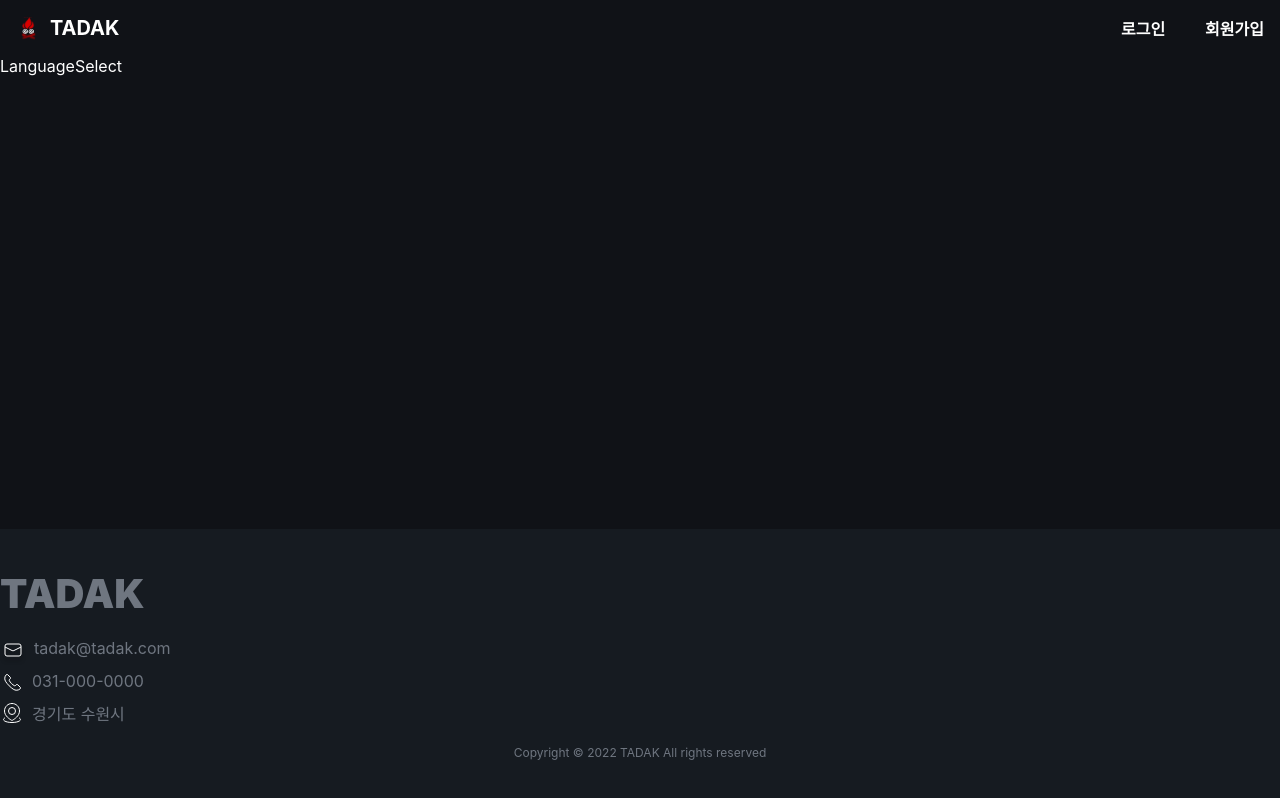
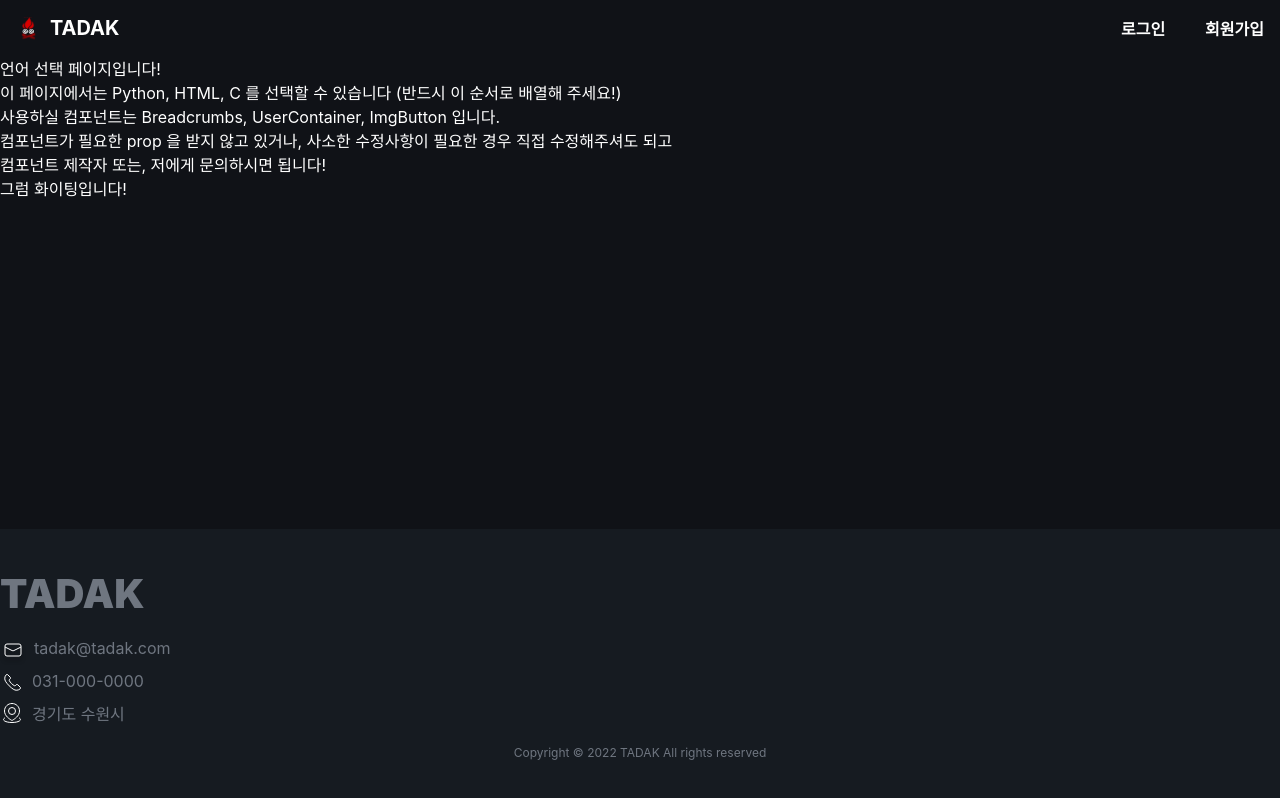
Before and after one commit to team-tadak/tadak-frontend, a React (Create React App) app: page /languageselect in a window 1280 px wide. Built offline with nearby package versions, Linux system fonts and the light colour scheme; no server answers; a web font is replaced by a local one.

Commit message:
chore: 언어 선택 페이지에 대한 (/languageselect) 안내사항 작성

```diff
--- a/src/pages/LanguageSelect/index.js
+++ b/src/pages/LanguageSelect/index.js
@@ -1,7 +1,22 @@
 import React from "react";
 
 function LanguageSelect() {
-  return <div>LanguageSelect</div>;
+  return (
+    <div>
+      <p> 언어 선택 페이지입니다! </p>
+      <p>
+        {" "}
+        이 페이지에서는 Python, HTML, C 를 선택할 수 있습니다 (반드시 이 순서로 배열해 주세요!){" "}
+      </p>
+      <p>사용하실 컴포넌트는 Breadcrumbs, UserContainer, ImgButton 입니다.</p>
+      <p>
+        컴포넌트가 필요한 prop 을 받지 않고 있거나, 사소한 수정사항이 필요한 경우 직접 수정해주셔도
+        되고
+      </p>
+      <p>컴포넌트 제작자 또는, 저에게 문의하시면 됩니다!</p>
+      <p>그럼 화이팅입니다!</p>
+    </div>
+  );
 }
 
 export default LanguageSelect;
```
